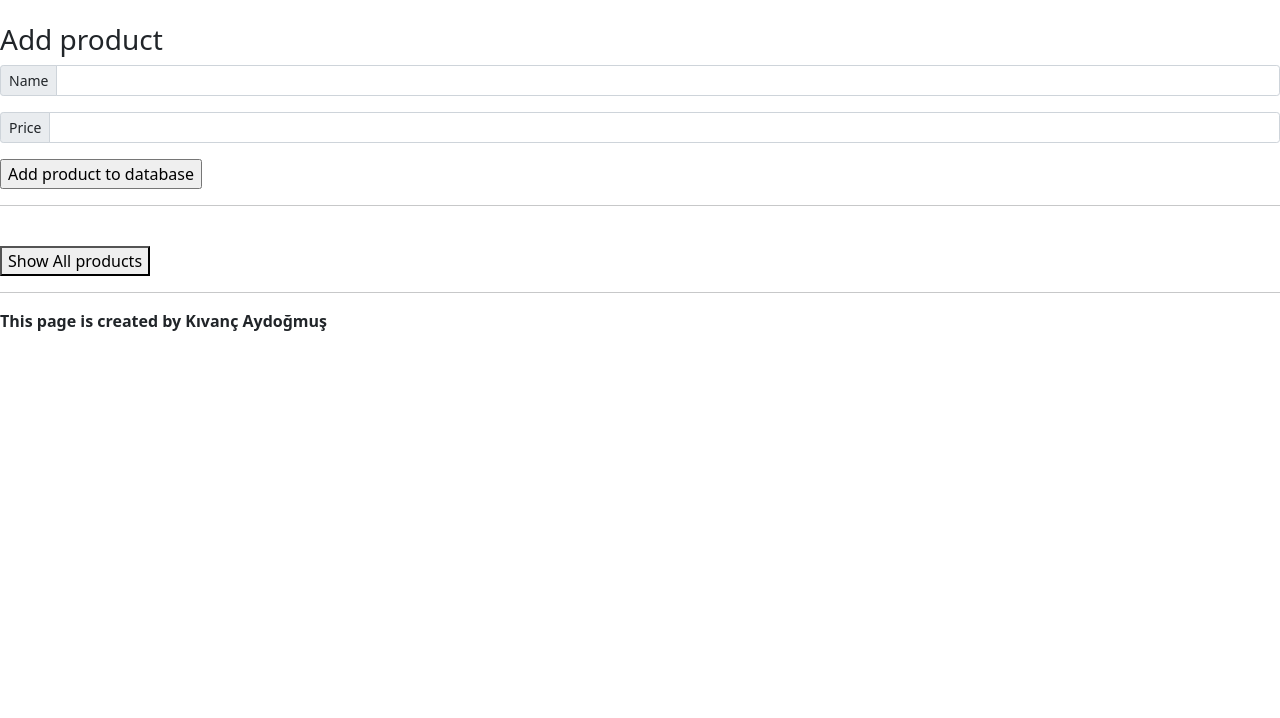
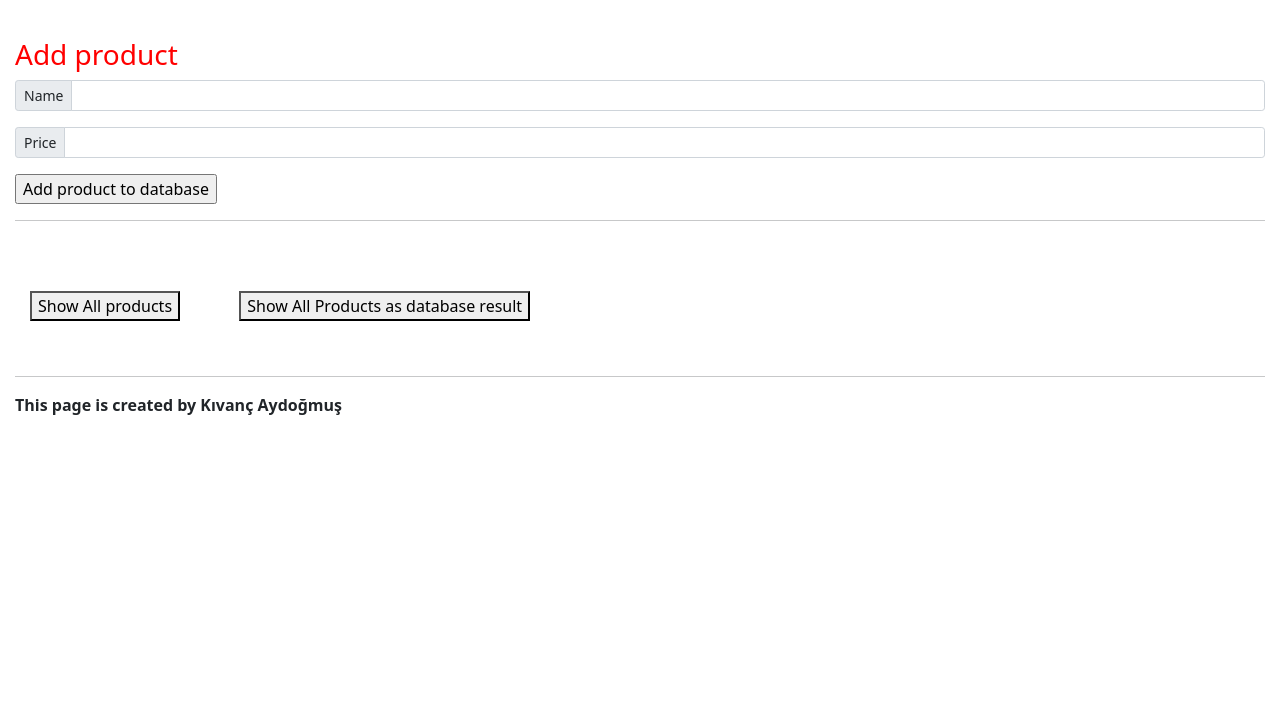
Before and after one commit to Kivanc10/Product-app-with-node.js-and-mongodb, a website: page public/index.hbs in a window 1280 px wide. Shown: the part 82-800 px from the top of the page. Drawn offline with nearby package versions, Linux system fonts and the light colour scheme; files that its build step writes are made by us from their sources.

Commit message:
initial page is arranged to keep everything clear

```diff
--- a/public/index.hbs
+++ b/public/index.hbs
@@ -8,13 +8,30 @@
     <meta http-equiv="X-UA-Compatible" content="IE=edge">
     <meta name="viewport" content="width=device-width, initial-scale=1.0">
     <title>Document</title>
+    <style>
+        body {
+            padding: 15px;
+        }
+
+        #resultDiv a {
+            display: inline-block;
+            margin-right: 25px;
+            margin-top: 15px;
+            padding: 15px;
+        }
+
+        #addProductTitle {
+            color: red;
+        }
+
+    </style>
 </head>
 
 <body>
     <h1>This is main page</h1>
 <hr>
     <br>
-    <h3>Add product</h3>
+    <h3 id="addProductTitle" >Add product</h3>
     <form action="/product" method="POST">
             <div class="input-group input-group-sm mb-3">
             <span class="input-group-text" id="input_name">Name</span>
@@ -33,10 +50,15 @@
     <hr>
     <br>
 
-    <a href="/product-list"><button>Show All products</button></a>
-    <br>
+   <div id ="resultDiv">
+        <a href="/product-list"><button>Show All products</button></a>
+    {{!-- <br>
+    <hr> --}}
+     <a href="/products"><button>Show All Products as database result</button></a>
+   </div>
+
+     <br>
     <hr>
-
     <p><b>This page is created by Kıvanç Aydoğmuş</b></p>
     <script src="https://cdn.jsdelivr.net/npm/bootstrap@5.1.0/dist/js/bootstrap.bundle.min.js"
         integrity="sha384-U1DAWAznBHeqEIlVSCgzq+c9gqGAJn5c/t99JyeKa9xxaYpSvHU5awsuZVVFIhvj"
```
